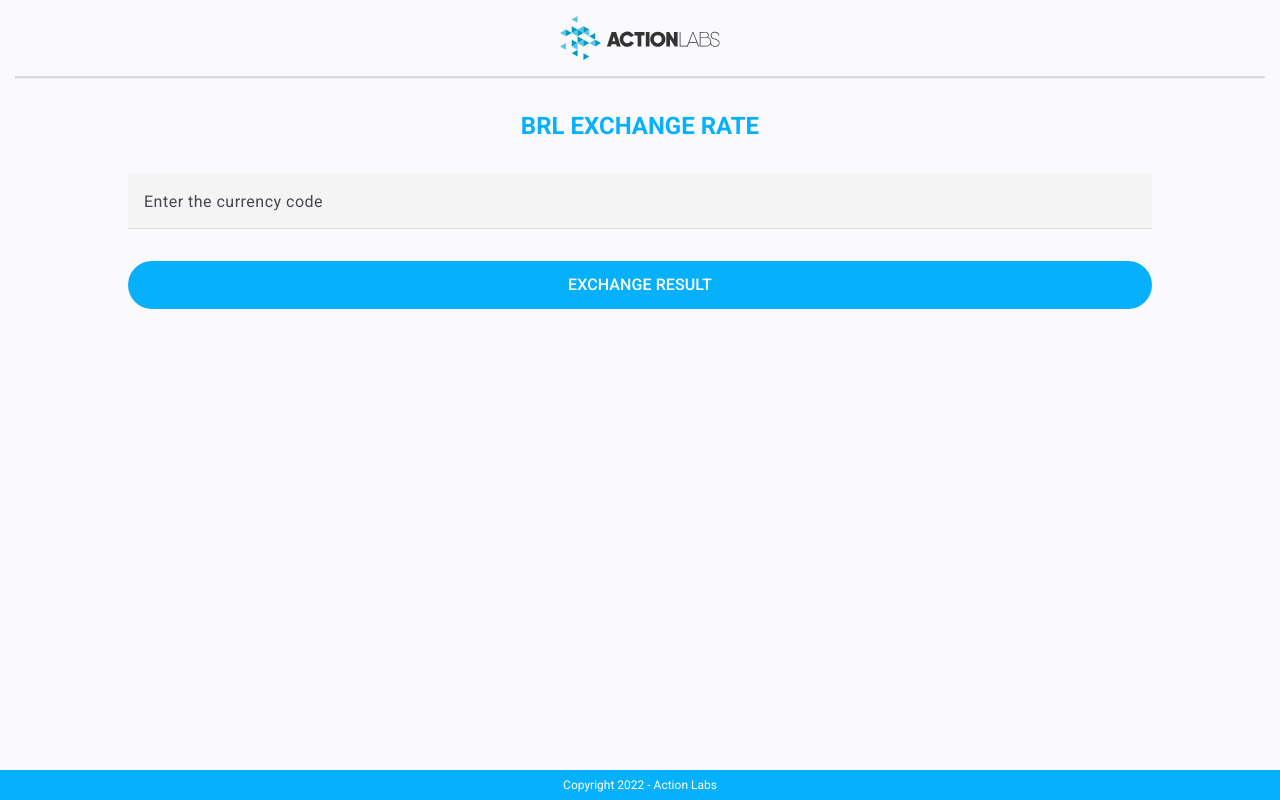
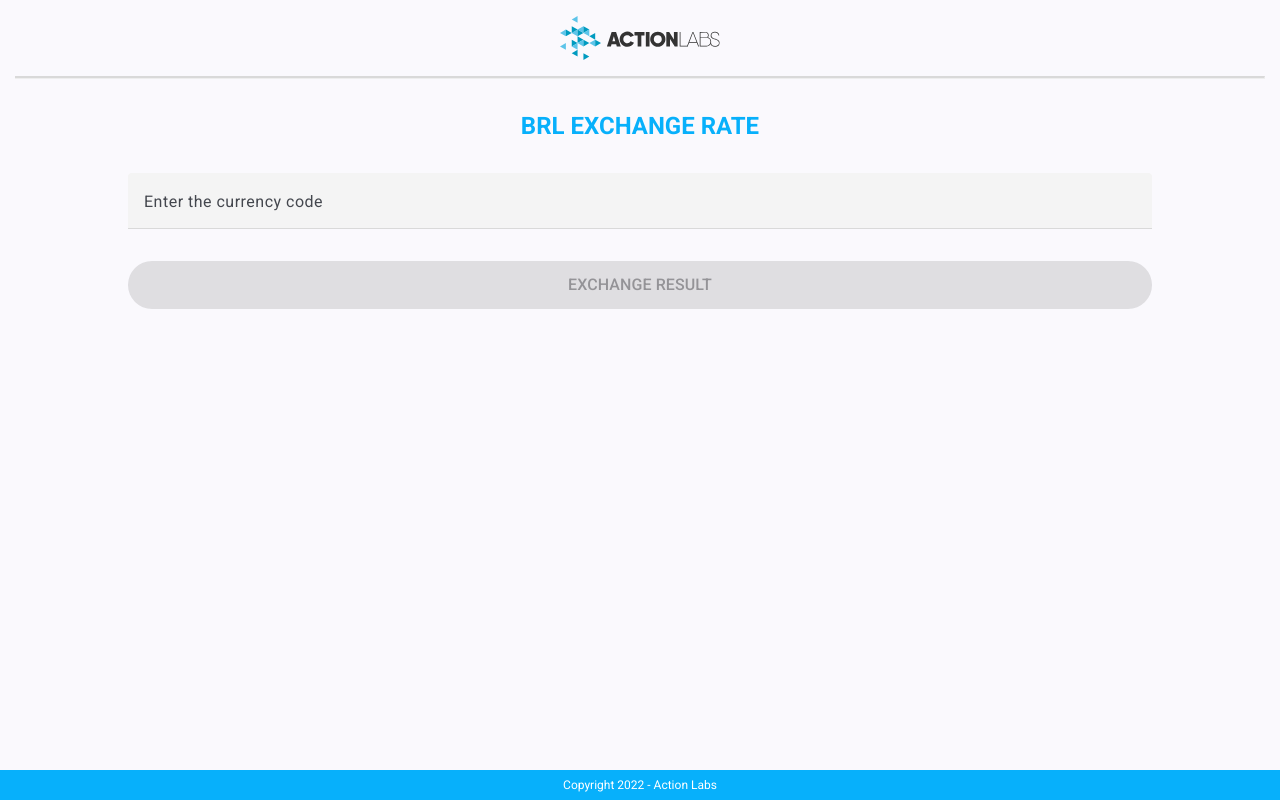
Before and after one commit to Bahiavs/brl-exchange-rate, an Angular app: page / in a window 1280 px wide. Built offline with nearby package versions, Linux system fonts and the light colour scheme.

Commit message:
feat: enhance button component with input/output properties and disable functionality

```diff
--- a/src/app/components/button/button.ts
+++ b/src/app/components/button/button.ts
@@ -1,17 +1,24 @@
-import { ChangeDetectionStrategy, Component, output } from '@angular/core';
+import { ChangeDetectionStrategy, Component, input, output } from '@angular/core';
 import { MatButtonModule } from '@angular/material/button';
 
 @Component({
     selector: 'app-button',
     imports: [MatButtonModule],
     template: `
-        <button (click)="click.emit($event)" matButton="filled">
+        <button (click)="handleClick($event)" [disabled]="disabled()" matButton="filled">
             <ng-content />
         </button>
     `,
+    host: {
+        '[class.is-disabled]': 'disabled()',
+        '[attr.aria-disabled]': 'disabled()',
+    },
     styles: [`
         :host {
             display: block;
+        }
+        :host(.is-disabled) {
+            pointer-events: none;
         }
         button {
             width: 100%;
@@ -29,5 +36,15 @@ import { MatButtonModule } from '@angular/material/button';
     changeDetection: ChangeDetectionStrategy.OnPush,
 })
 export class Button {
-    readonly click = output<MouseEvent>()
+    readonly disabled = input<boolean>(false)
+    readonly clicked = output<MouseEvent>({ alias: 'click' })
+
+    protected handleClick(event: MouseEvent) {
+        if (this.disabled()) {
+            event.preventDefault()
+            event.stopPropagation()
+            return
+        }
+        this.clicked.emit(event)
+    }
 }
--- a/src/app/pages/brl-exchange-rate/brl-exchange-rate.html
+++ b/src/app/pages/brl-exchange-rate/brl-exchange-rate.html
@@ -12,7 +12,8 @@
 
         <app-input [formCtrl]="currencyCtrl" label="Enter the currency code" />
 
-        <app-button (click)="getCurrent()" aria-label="Get exchange result" class="exchange-result-button">
+        <app-button (click)="getCurrent()" [disabled]="!currencyCtrl.value || currentExchangeRate() === 'loading'"
+            aria-label="Get exchange result" class="exchange-result-button">
             EXCHANGE RESULT
         </app-button>
         @let exchangeRateNow = currentExchangeRate();
```
